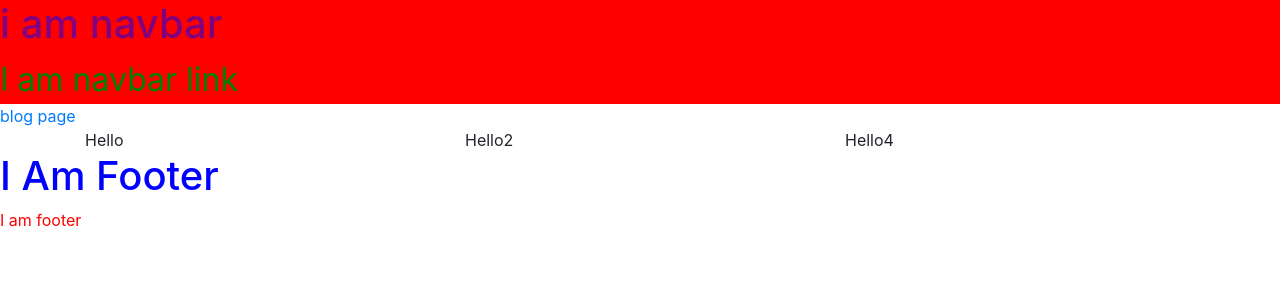
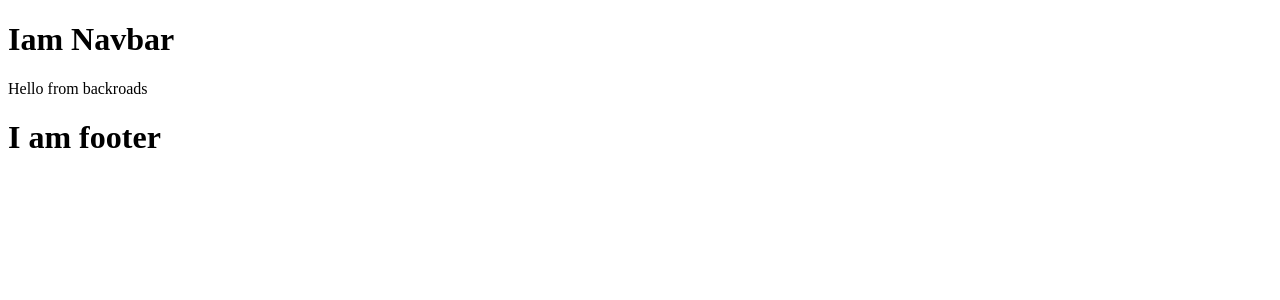
Before and after one commit to horaleon1/backroads, a Gatsby app: page / in a window 1280 px wide. Shown: the top 300 px of the page. Built offline with nearby package versions, Linux system fonts and the light colour scheme.

Commit message:
Ready to start project

```diff
--- a/src/components/Footer.js
+++ b/src/components/Footer.js
@@ -4,7 +4,7 @@ const Footer = () => {
   return (
     <div>
       <h1>I am footer</h1>
-      <div className="links"> I am footer</div>
+
     </div>
   )
 }
--- a/src/components/Layout.js
+++ b/src/components/Layout.js
@@ -1,9 +1,7 @@
 import React from 'react'
 import Navbar from './Navbar';
 import Footer from './Footer';
-import './layout.css';
-// import '/bootstrap/dist/css/bootstrap.min.css';
-import '/Users/Horace/Documents/Gatsby/Course/Backroads/node_modules/bootstrap/dist/css/bootstrap.min.css'
+
 
 const Layout = ({ children }) => {
   return (
--- a/src/components/Navbar.js
+++ b/src/components/Navbar.js
@@ -1,14 +1,10 @@
 import React from 'react'
 // import './navbar.css'
-import styles from './navbar.module.css'
 
 const Navbar = () => {
   return (
-    <div className={styles.navbar}>
-      <h1> i am Navbar</h1>
-      <div className={styles.links}>
-        I am navbar link
-      </div>
+    <div >
+     <h1>Iam Navbar</h1>
     </div>
   )
 }
--- a/src/components/layout.css
+++ /dev/null
@@ -1,12 +0,0 @@
-h1{
-  color:blue;
-  text-transform: capitalize;
-}
-
-body{
-  font-family: Verdana, Geneva, Tahoma, sans-serif;
-
-}
-.links{
-  color: red;
-}
--- a/src/components/navbar.css
+++ /dev/null
@@ -1,3 +0,0 @@
-.navbar-links{
-  font-size: 2rem;
-}
--- a/src/components/navbar.module.css
+++ /dev/null
@@ -1,12 +0,0 @@
-.navbar{
-  background-color: red;
-
-}
-.links{
-  color:green;
-  font-size: 2rem;
-}
-.navbar h1{
- color:purple;
- text-transform: lowercase;
-}
--- a/src/pages/index.js
+++ b/src/pages/index.js
@@ -5,16 +5,12 @@ import Layout from '../components/Layout';
 export default () => (
 
   <Layout>
-     <Link to="/blog/">blog page </Link>
+     {/* <Link to="/blog/">blog page </Link> */}
 
+     <div>
+       Hello from backroads
+     </div>
 
-    <div className="container">
-      <div className="row">
-        <div className="col-4">Hello</div>
-        <div className="col-4">Hello2</div>
-        <div className="col-4">Hello4</div>
-      </div>
-    </div>
   </Layout>
 
 )
```
